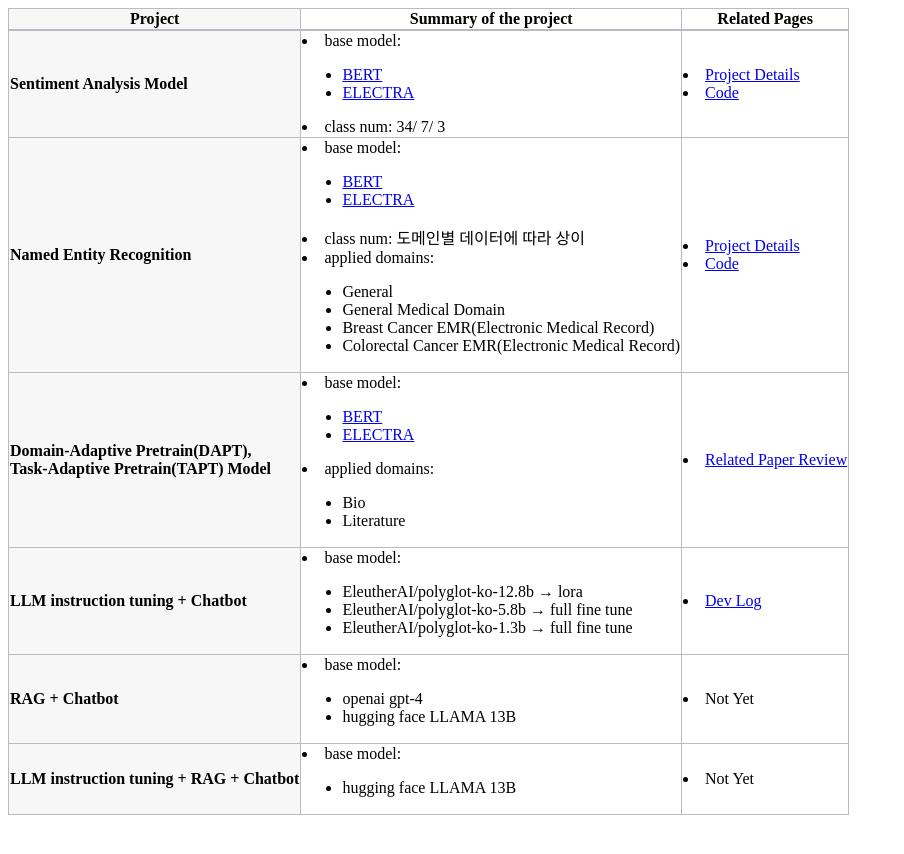
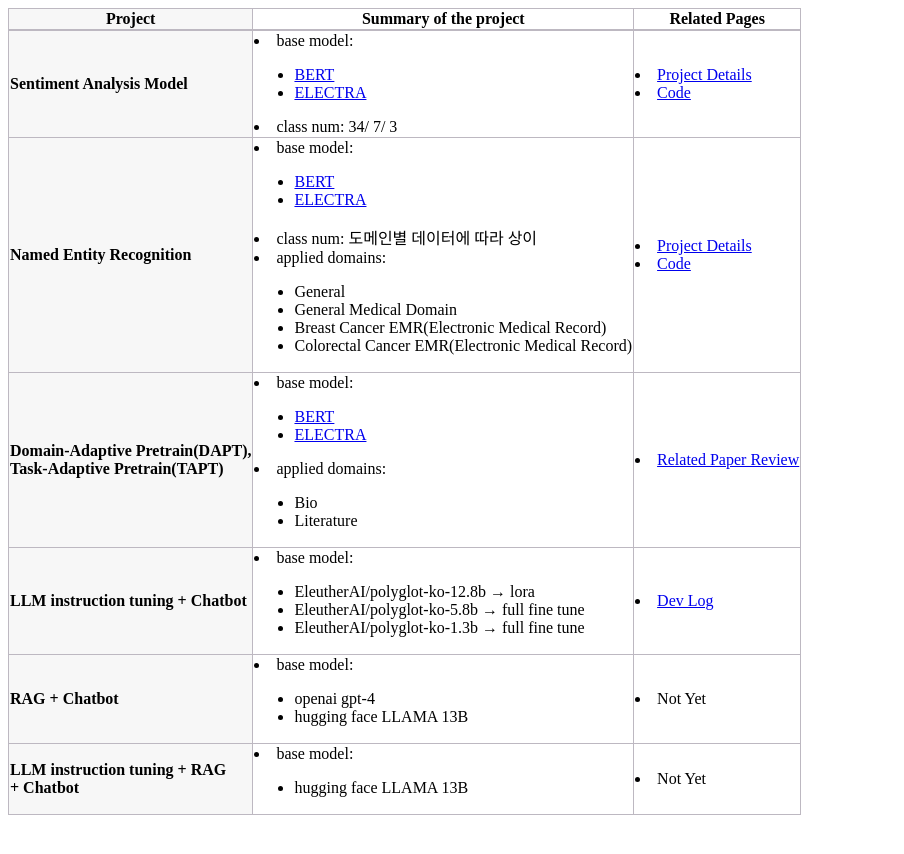
Before and after one commit to finddme/finddme.github.io, a Jekyll site: the page built from _posts/2022-01-01-Project.md, in a window 1280 px wide. Shown: the top 854 px of the page, without its empty margins (0-904 px from the left). Built offline with Jekyll 4.4.1, drawn with Linux system fonts in a browser that asks for light colours.

Commit message:
Update 2022-01-01-Project.md

```diff
--- a/_posts/2022-01-01-Project.md
+++ b/_posts/2022-01-01-Project.md
@@ -64,7 +64,7 @@
          </td>
        </tr>
        <tr>
-         <td class="line3"><strong>Domain-Adaptive Pretrain(DAPT),<br> Task-Adaptive Pretrain(TAPT) Model</strong></td>
+         <td class="line3"><strong>Domain-Adaptive Pretrain(DAPT),<br> Task-Adaptive Pretrain(TAPT)</strong></td>
          <td class="line">
            <li>base model:
              <ul>
@@ -113,7 +113,7 @@
          </td>
        </tr>
        <tr>
-         <td class="line3"><strong>LLM instruction tuning + RAG + Chatbot</strong></td>
+         <td class="line3"><strong>LLM instruction tuning + RAG<br>+ Chatbot</strong></td>
          <td class="line">
            <li>base model:
              <ul>
```
